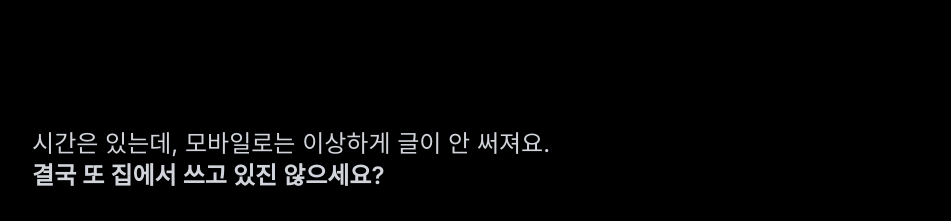
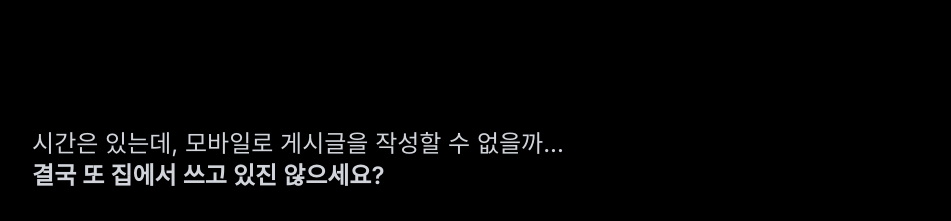
Before and after one commit to SioJeong/sggp-writivity, a Next.js app: page / in a window 1280 px wide. Shown: the top 221 px of the page, without its empty margins (163-1114 px from the left). Built offline with nearby package versions, Linux system fonts and the light colour scheme.

Commit message:
change text

```diff
--- a/app/page.tsx
+++ b/app/page.tsx
@@ -49,7 +49,7 @@ export default function Home() {
         <section className="relative flex flex-col items-center justify-center px-4 py-24 md:py-32">
           <div className="max-w-xl md:max-w-4xl mx-auto">
             <p className="text-base md:text-2xl text-gray-300 mb-8">
-            시간은 있는데, 모바일로는 이상하게 글이 안 써져요.
+            시간은 있는데, 모바일로 게시글을 작성할 수 없을까...
               <br />
               <span className="font-semibold">결국 또 집에서 쓰고 있진 않으세요?</span>
             </p>
```
